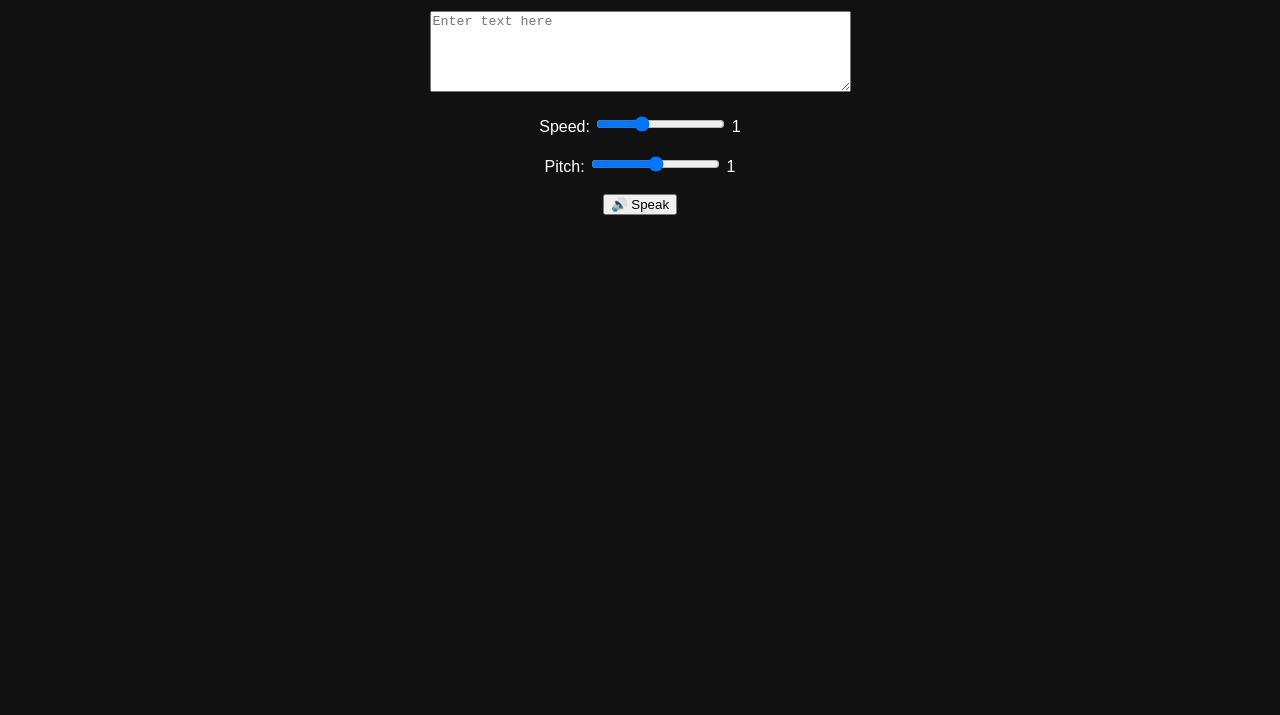
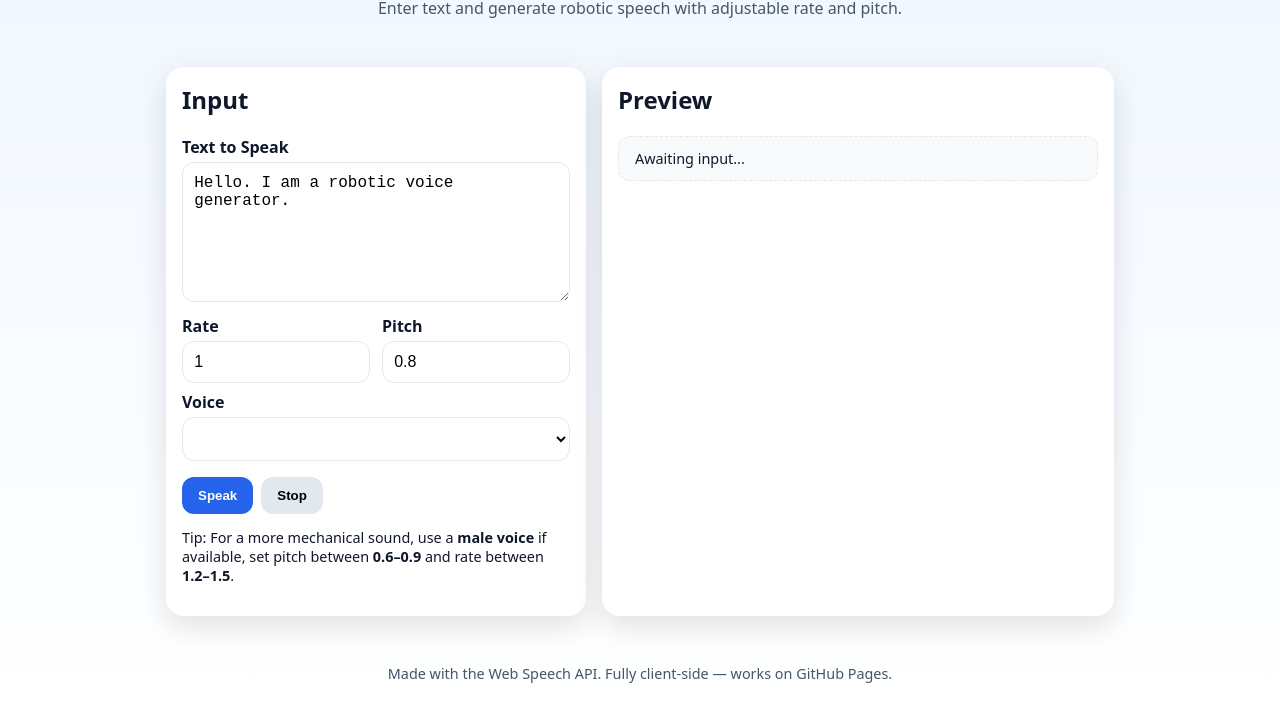
Before and after one commit to ProjectQuadHtmlDev/ProjectQuadHtmlDev.github.io, a plain HTML site: page RandomVoiceGeneratorNOTMATH/index.html in a window 1280 px wide. Shown: the part 85-800 px from the top of the page. Drawn offline with Linux system fonts and the light colour scheme.

Commit message:
Update index.html

```diff
--- a/RandomVoiceGeneratorNOTMATH/index.html
+++ b/RandomVoiceGeneratorNOTMATH/index.html
@@ -1,46 +1,184 @@
 <!DOCTYPE html>
 <html lang="en">
 <head>
-  <meta charset="UTF-8">
-  <title>Robot Voice Generator</title>
+  <meta charset="utf-8" />
+  <meta name="viewport" content="width=device-width,initial-scale=1" />
+  <title>Robotic Voice Generator</title>
+  <meta name="description" content="Generate robotic voices using browser TTS with adjustable pitch and speed." />
+
+  <style>
+    /* ---------- CSS STYLING ---------- */
+    :root {
+      --fg:#0f172a;
+      --muted:#475569;
+      --bg:#f8fafc;
+      --card:#ffffff;
+      --accent:#2563eb;    /* Blue */
+      --accent-2:#22c55e;  /* Green */
+      --warn:#ef4444;      /* Red */
+    }
+
+    * { box-sizing:border-box }
+
+    body {
+      margin:0;
+      font-family: system-ui, -apple-system, Segoe UI, Roboto, Inter, Ubuntu, Arial, sans-serif;
+      color: var(--fg);
+      background: linear-gradient(180deg, #f0f7ff, #fff);
+    }
+
+    header { padding:2rem 1rem; text-align:center }
+    h1 { margin:0 0 .25rem; font-size:clamp(1.5rem,2.6vw,2.2rem) }
+    .sub { color:var(--muted) }
+
+    .container { max-width:980px; margin:0 auto; padding:1rem }
+    .grid { display:grid; grid-template-columns:1fr; gap:1rem }
+    @media (min-width: 900px) {
+      .grid { grid-template-columns: 420px 1fr }
+    }
+
+    .card {
+      background:var(--card);
+      border-radius:18px;
+      box-shadow:0 10px 30px rgba(2,6,23,.12);
+      padding:1rem;
+    }
+
+    label { font-weight:600; display:block; margin:.5rem 0 .25rem }
+    input[type="text"], textarea, select {
+      width:100%; padding:.7rem;
+      border:1px solid #e2e8f0; border-radius:12px;
+      font-size:1rem; background:#fff;
+    }
+    input[type="text"]:focus, textarea:focus, select:focus {
+      outline:3px solid rgba(37,99,235,.15); border-color:var(--accent);
+    }
+    textarea { min-height:140px; resize:vertical }
+
+    .row { display:grid; grid-template-columns:1fr 1fr; gap:.75rem }
+    .btns { display:flex; gap:.5rem; flex-wrap:wrap; margin-top:1rem }
+
+    button {
+      appearance:none;
+      border:0;
+      border-radius:12px;
+      padding:.7rem 1rem;
+      font-weight:700;
+      cursor:pointer;
+    }
+
+    .primary { background:var(--accent); color:#fff }
+    .secondary { background:#e2e8f0 }
+    .ghost { background:transparent; border:2px dashed #e2e8f0 }
+
+    .preview {
+      padding:.75rem 1rem;
+      background:#f8fafc;
+      border:1px dashed #e2e8f0;
+      border-radius:12px;
+      margin-top:.75rem;
+      font-size:.9rem;
+    }
+
+    footer { padding:2rem 1rem; text-align:center; color:var(--muted) }
+    .small { font-size:.9rem }
+  </style>
 </head>
-<body style="font-family: Arial; text-align:center; padding:20px; background:#111; color:white;">
-  <h2>Robotic Voice Generator</h2>
 
-  <textarea id="textInput" rows="5" cols="50" placeholder="Enter text here"></textarea><br><br>
+<body>
+  <!-- HEADER -->
+  <header>
+    <h1>Robotic Voice Generator</h1>
+    <div class="sub">Enter text and generate robotic speech with adjustable rate and pitch.</div>
+  </header>
 
-  <label>Speed:
-    <input type="range" id="rate" min="0.5" max="2" step="0.1" value="1">
-  </label>
-  <span id="rateVal">1</span><br><br>
+  <div class="container grid">
+    <!-- LEFT SIDE: INPUTS -->
+    <section class="card">
+      <h2 style="margin-top:0">Input</h2>
 
-  <label>Pitch:
-    <input type="range" id="pitch" min="0" max="2" step="0.1" value="1">
-  </label>
-  <span id="pitchVal">1</span><br><br>
+      <label for="text">Text to Speak</label>
+      <textarea id="text">Hello. I am a robotic voice generator.</textarea>
 
-  <button onclick="speakText()">🔊 Speak</button>
+      <div class="row">
+        <div>
+          <label for="rate">Rate</label>
+          <input id="rate" type="text" value="1" />
+        </div>
+        <div>
+          <label for="pitch">Pitch</label>
+          <input id="pitch" type="text" value="0.8" />
+        </div>
+      </div>
 
+      <label for="voiceSelect">Voice</label>
+      <select id="voiceSelect"></select>
+
+      <div class="btns">
+        <button class="primary" id="speakBtn">Speak</button>
+        <button class="secondary" id="stopBtn">Stop</button>
+      </div>
+
+      <p class="small muted">
+        Tip: For a more mechanical sound, use a <b>male voice</b> if available, set pitch between <b>0.6–0.9</b> and rate between <b>1.2–1.5</b>.
+      </p>
+    </section>
+
+    <!-- RIGHT SIDE: OUTPUT PREVIEW -->
+    <section class="card">
+      <h2 style="margin-top:0">Preview</h2>
+      <div id="preview" class="preview">Awaiting input...</div>
+    </section>
+  </div>
+
+  <!-- FOOTER -->
+  <footer>
+    <div class="small">Made with the Web Speech API. Fully client-side — works on GitHub Pages.</div>
+  </footer>
+
+  <!-- JAVASCRIPT -->
   <script>
     const synth = window.speechSynthesis;
-    const textInput = document.getElementById("textInput");
-    const rate = document.getElementById("rate");
-    const pitch = document.getElementById("pitch");
-    const rateVal = document.getElementById("rateVal");
-    const pitchVal = document.getElementById("pitchVal");
+    const textEl = document.getElementById('text');
+    const rateEl = document.getElementById('rate');
+    const pitchEl = document.getElementById('pitch');
+    const voiceSelect = document.getElementById('voiceSelect');
+    const preview = document.getElementById('preview');
 
-    rate.oninput = () => rateVal.textContent = rate.value;
-    pitch.oninput = () => pitchVal.textContent = pitch.value;
+    function populateVoices() {
+      const voices = synth.getVoices();
+      voiceSelect.innerHTML = '';
+      voices.forEach((v, i) => {
+        const opt = document.createElement('option');
+        opt.value = i;
+        opt.textContent = `${v.name} (${v.lang}) ${v.default ? ' — default' : ''}`;
+        voiceSelect.appendChild(opt);
+      });
 
-    function speakText() {
-      if (synth.speaking) {
-        synth.cancel(); // stop previous speech
-      }
-      const utter = new SpeechSynthesisUtterance(textInput.value || "Hello, I am a robot.");
-      utter.rate = parseFloat(rate.value);
-      utter.pitch = parseFloat(pitch.value);
+      // Try to select a male/robotic-sounding one if present
+      const preferred = voices.findIndex(v => /Male|Google UK English Male/i.test(v.name));
+      if (preferred >= 0) voiceSelect.value = preferred;
+    }
+
+    populateVoices();
+    if (speechSynthesis.onvoiceschanged !== undefined) {
+      speechSynthesis.onvoiceschanged = populateVoices;
+    }
+
+    function speak() {
+      if (synth.speaking) synth.cancel();
+      const utter = new SpeechSynthesisUtterance(textEl.value || "Hello, I am a robot.");
+      const voices = synth.getVoices();
+      const v = voices[voiceSelect.value];
+      if (v) utter.voice = v;
+      utter.rate = parseFloat(rateEl.value) || 1;
+      utter.pitch = parseFloat(pitchEl.value) || 1;
       synth.speak(utter);
+      preview.textContent = `Speaking with rate=${utter.rate}, pitch=${utter.pitch}, voice=${utter.voice ? utter.voice.name : "default"}`;
     }
+
+    document.getElementById('speakBtn').addEventListener('click', speak);
+    document.getElementById('stopBtn').addEventListener('click', () => { synth.cancel(); preview.textContent = 'Stopped.'; });
   </script>
 </body>
 </html>
```
